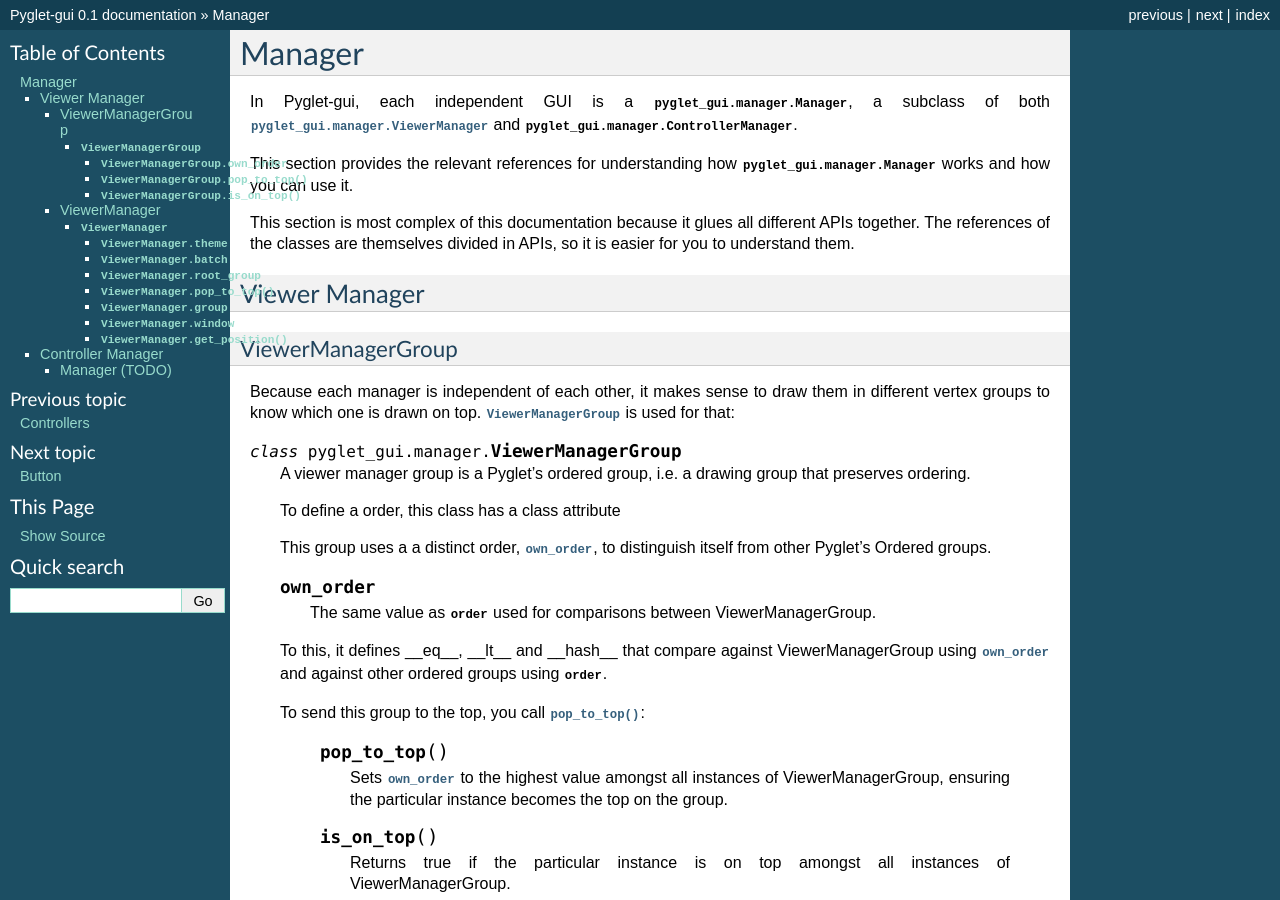
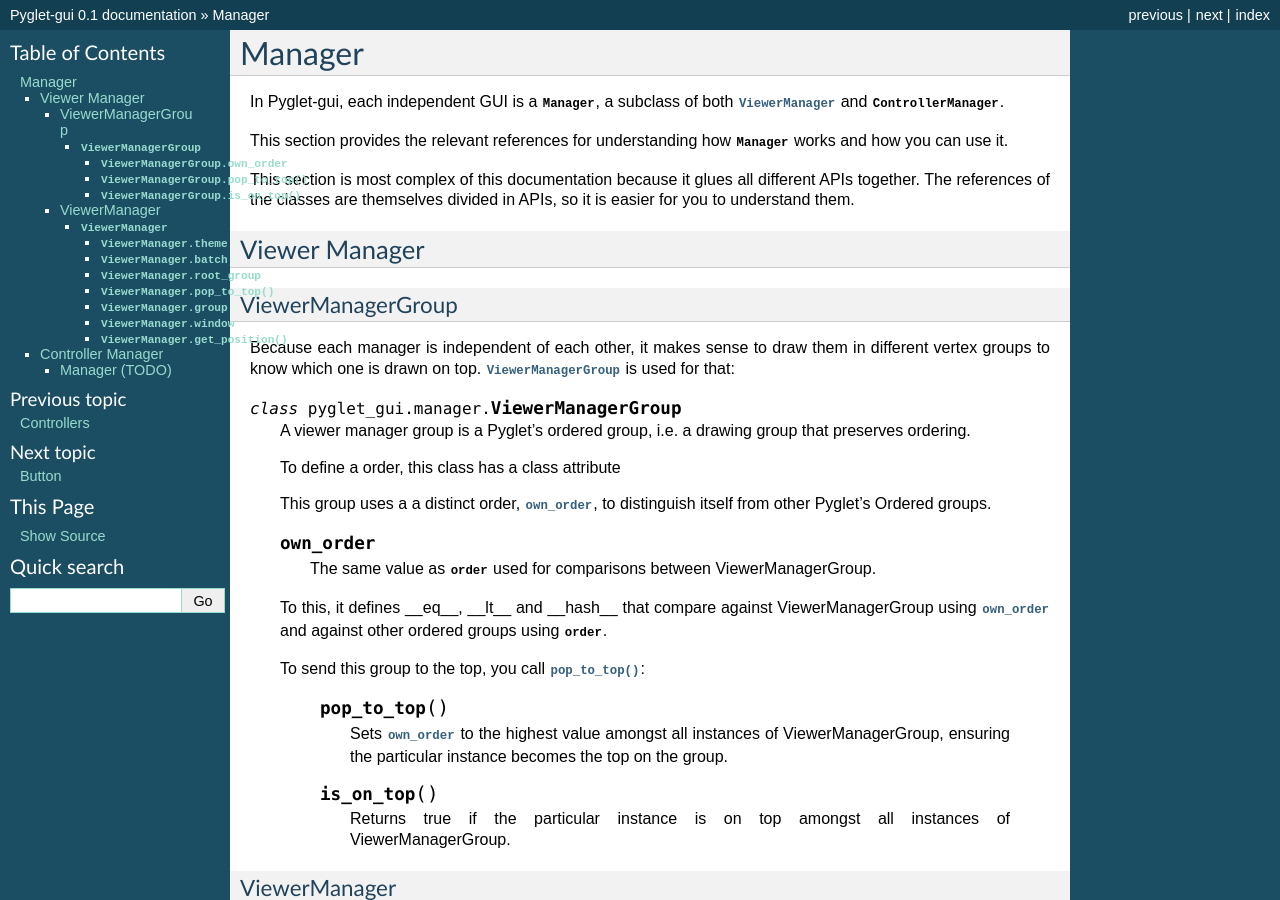
Before and after one commit to jorgecarleitao/pyglet-gui, a Sphinx documentation site: the page built from docs/manager.rst, in a window 1280 px wide and 900 px high. Built offline with Sphinx 7.4.7, drawn with Linux system fonts in a browser that asks for light colours.

Commit message:
Fixed sphinx references.

```diff
--- a/docs/manager.rst
+++ b/docs/manager.rst
@@ -3,10 +3,10 @@
 
 .. currentmodule:: pyglet_gui.manager
 
-In Pyglet-gui, each independent GUI is a :class:`pyglet_gui.manager.Manager`,
-a subclass of both :class:`pyglet_gui.manager.ViewerManager` and :class:`pyglet_gui.manager.ControllerManager`.
+In Pyglet-gui, each independent GUI is a :class:`~pyglet_gui.manager.Manager`,
+a subclass of both :class:`~pyglet_gui.manager.ViewerManager` and :class:`~pyglet_gui.manager.ControllerManager`.
 
-This section provides the relevant references for understanding how :class:`pyglet_gui.manager.Manager` works
+This section provides the relevant references for understanding how :class:`~pyglet_gui.manager.Manager` works
 and how you can use it.
 
 This section is most complex of this documentation because it glues all different APIs together.
```
